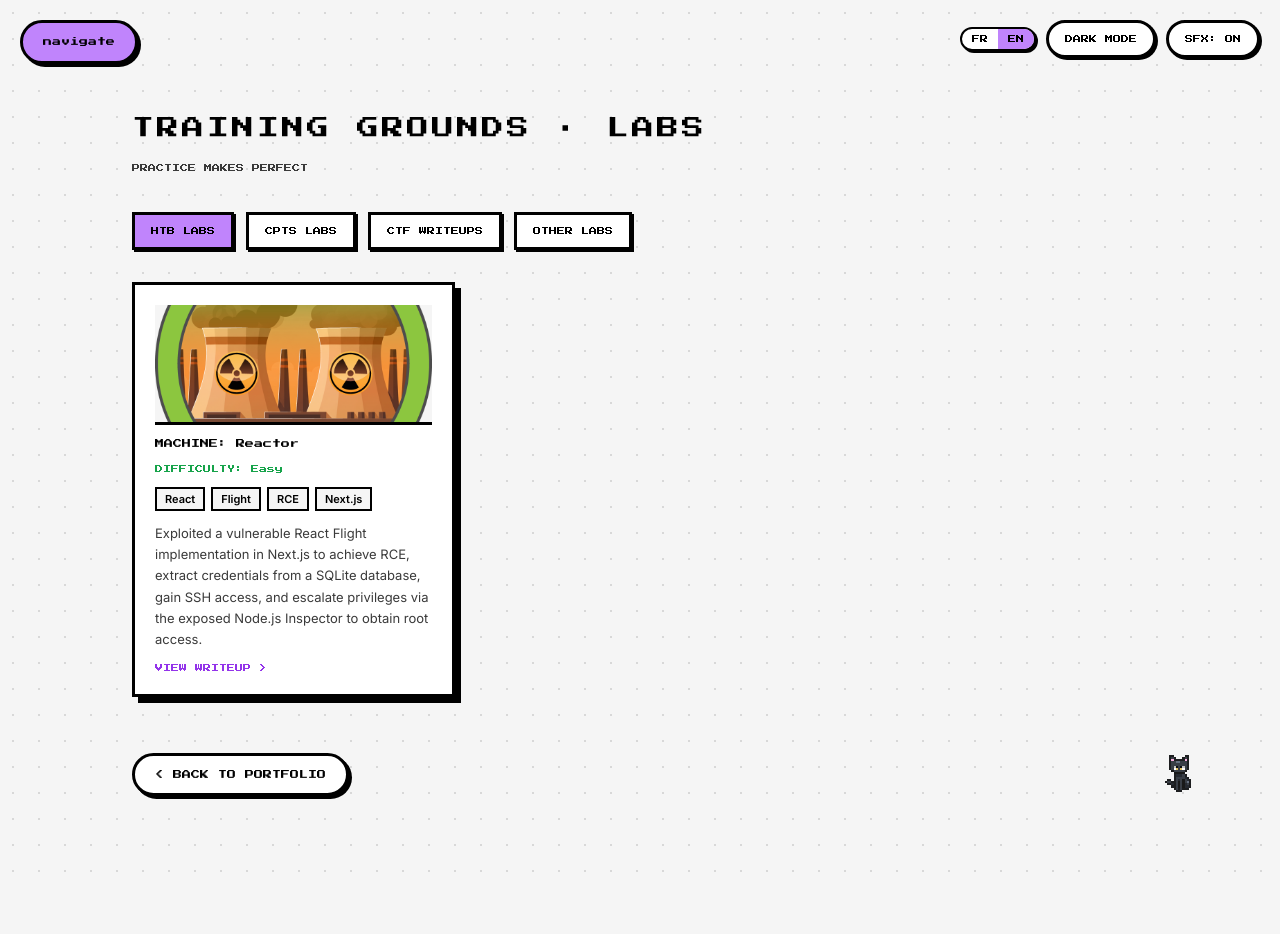
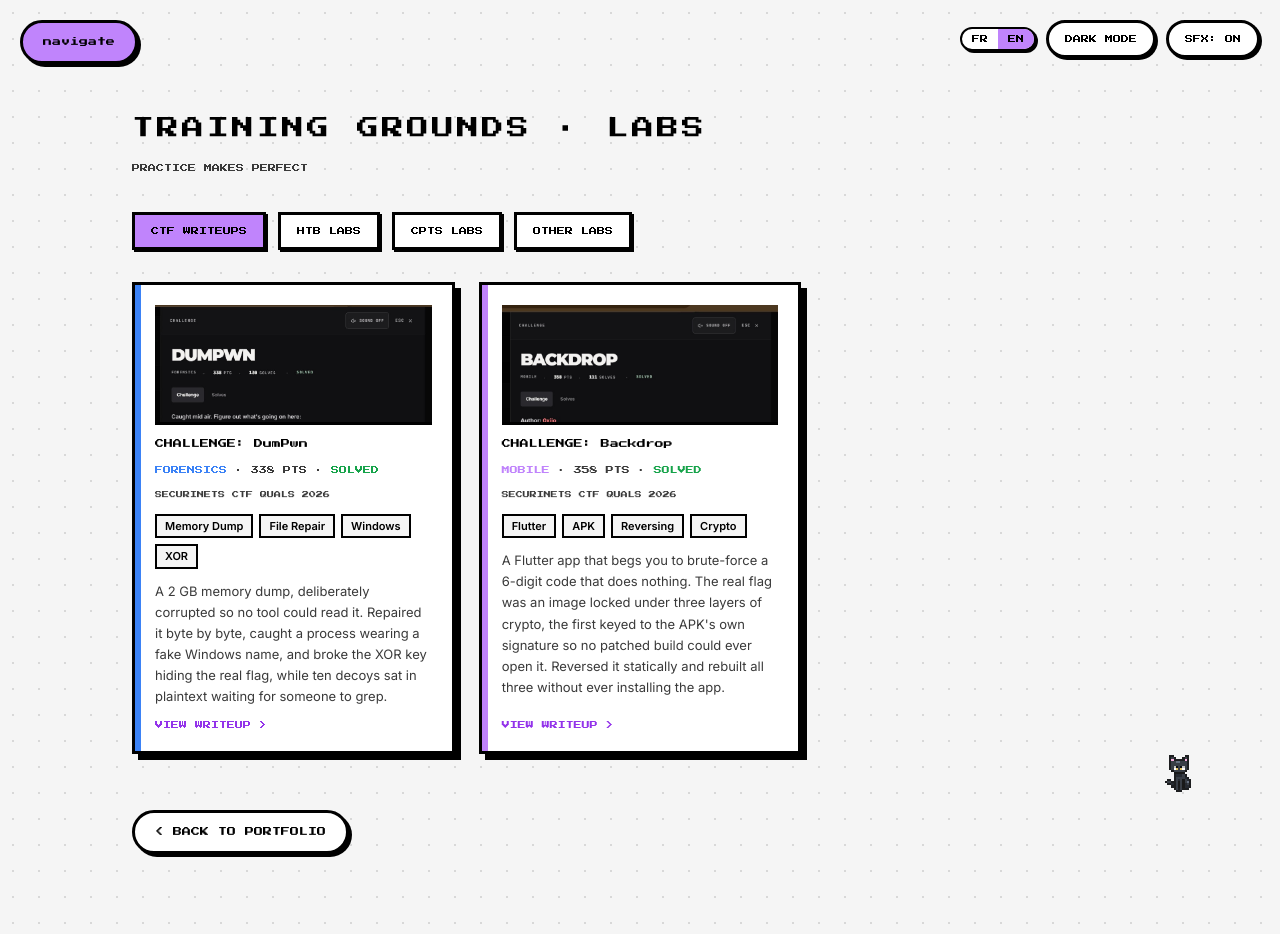
Before and after one commit to kdeeey/kdeeey-Blog, a Next.js app: page /portfolio/htb in a window 1280 px wide. Before the commit the page ends 876 px from the top, so only its background shows below. Built offline with nearby package versions, Linux system fonts and the light colour scheme.

Commit message:
Show CTF writeups first on the labs page

```diff
--- a/app/portfolio/htb/page.tsx
+++ b/app/portfolio/htb/page.tsx
@@ -36,8 +36,8 @@ const CTF_WRITEUPS: CtfWriteup[] = [
 
 export default function LabsPage() {
   const { t } = useApp();
-  const [tab, setTab] = useState<LabTab>("htb");
-  const tabs: LabTab[] = ["htb", "cpts", "ctf", "other"];
+  const [tab, setTab] = useState<LabTab>("ctf");
+  const tabs: LabTab[] = ["ctf", "htb", "cpts", "other"];
 
   const labsData: Record<LabTab, Array<{ machine: string; difficulty: string; tags: string[]; writeup?: string; description?: string; image?: string }>> = {
     htb: [
```
